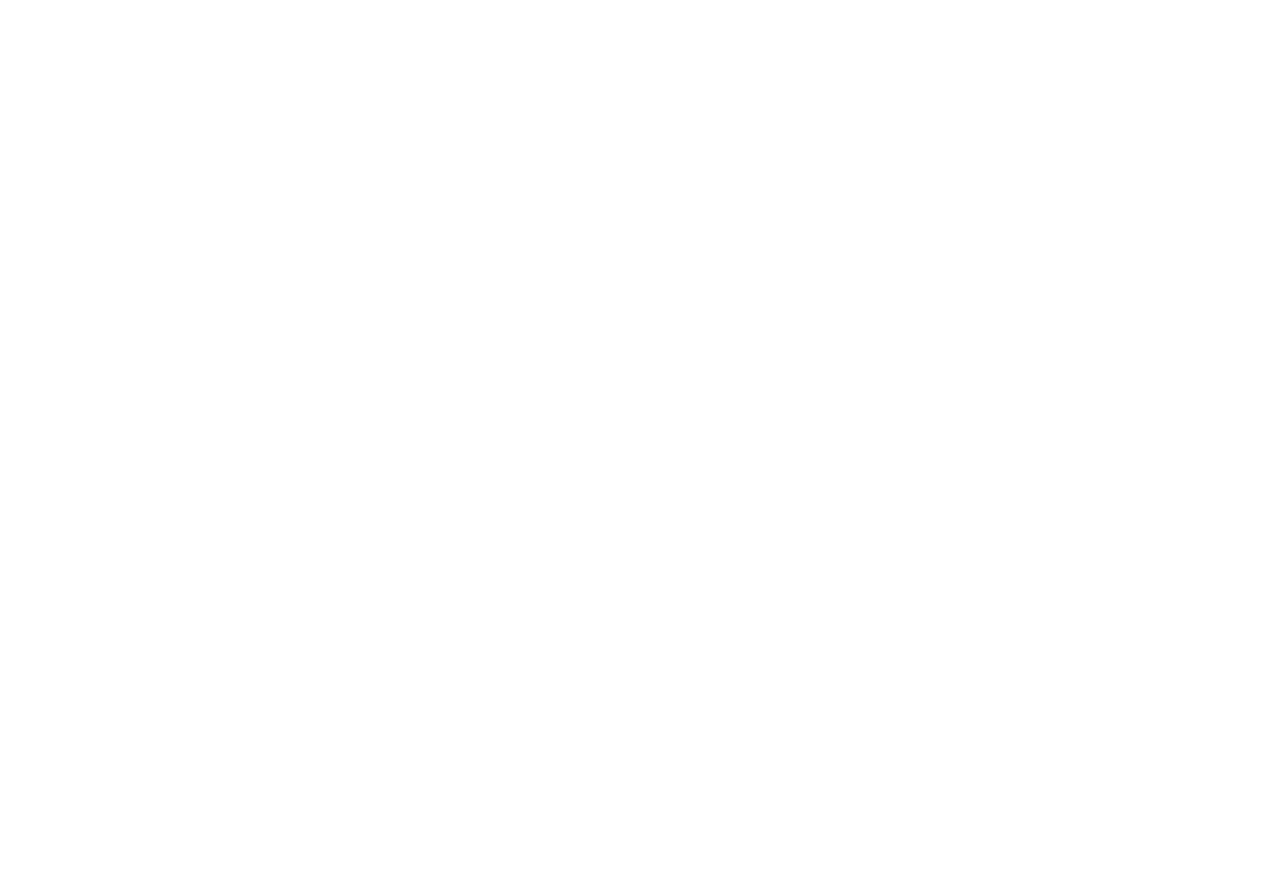
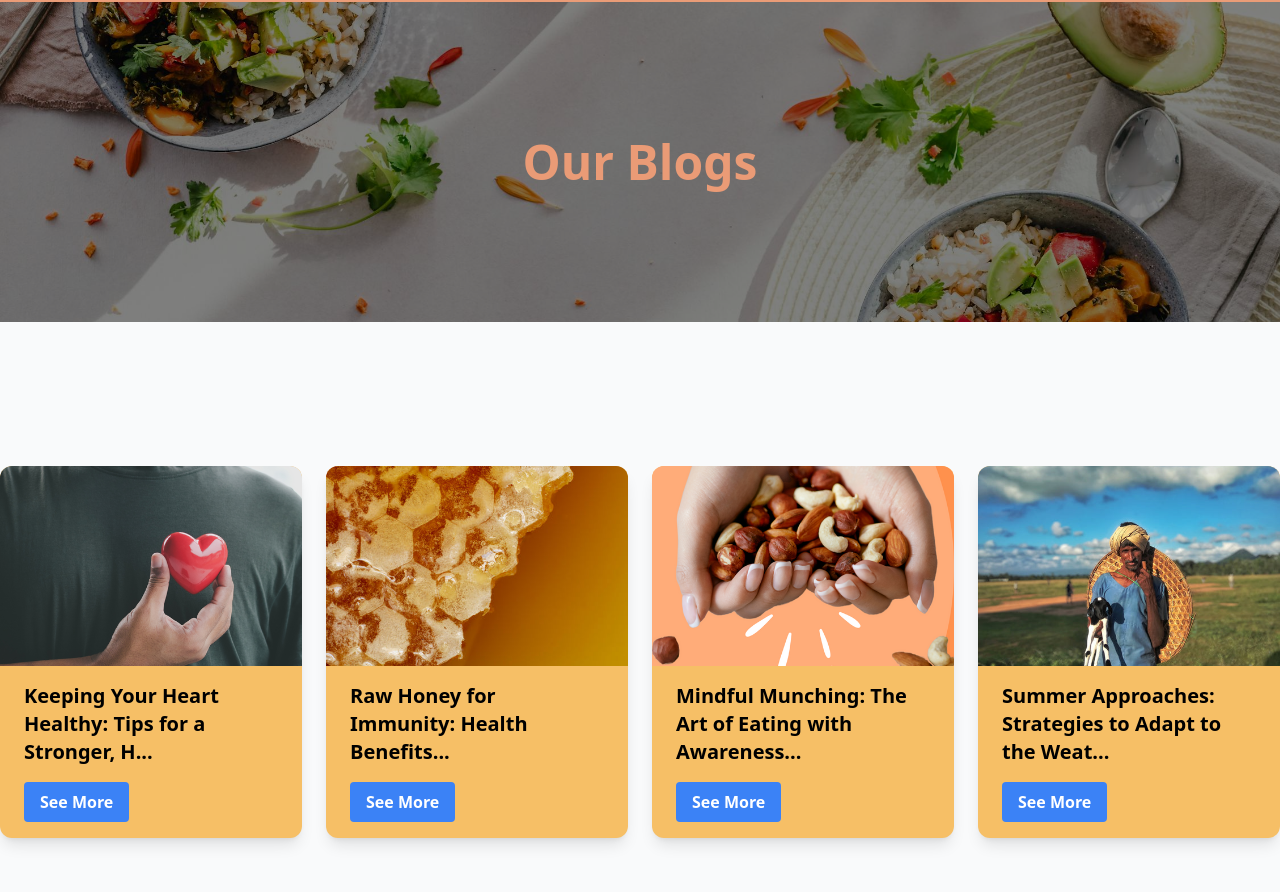
Before and after one commit to deepak-singh-jethi/rousier-food-app, a React (Vite) app: page /community in a window 1280 px wide. Before the commit this address had no page. Shown: the part 190-1082 px from the top of the page. Before the commit the page ends 800 px from the top, so only its background shows below. Built offline with nearby package versions, Linux system fonts and the light colour scheme.

Commit message:
added community page where user can show list of blogs or posts

```diff
--- a/src/App.jsx
+++ b/src/App.jsx
@@ -8,11 +8,15 @@
 import "./App.css";
 import Root from "./RouterLayout/Root";
 import Home from "./components/Home/Home";
+import LetsCook from "./RouterLayout/LetsCook";
+import Community from "./RouterLayout/Community";
 
 const router = createBrowserRouter(
   createRoutesFromElements(
     <Route path="/" element={<Root />}>
       <Route index element={<Home />}></Route>
+      <Route path="letsCook" element={<LetsCook></LetsCook>}></Route>
+      <Route path="community" element={<Community></Community>}></Route>
     </Route>
   )
 );
--- a/src/Data/Blogs.js
+++ b/src/Data/Blogs.js
@@ -10,6 +10,7 @@
     title: "Keeping Your Heart Healthy: Tips for a Stronger, Healthier Heart",
     date: "APRIL 5, 2024",
     image: heart,
+    id: 2345432534,
     content: [
       {
         heading: "Maintain a Balanced Diet",
@@ -49,6 +50,7 @@
     title: "Raw Honey for Immunity: Health Benefits",
     date: "APRIL 5, 2024",
     image: honey,
+    id: 2345432327578,
     content: [
       {
         heading: "What Makes Raw Honey Unique?",
@@ -89,6 +91,7 @@
     title: "Mindful Munching: The Art of Eating with Awareness and Intention",
     date: "APRIL 4, 2024",
     image: mindful,
+    id: 3234432327578,
     content: [
       {
         heading: "What is Mindful Munching?",
@@ -128,6 +131,7 @@
       "Summer Approaches: Strategies to Adapt to the Weather Shift and Maintain Summer Wellness",
     date: "APRIL 4, 2024",
     image: summer,
+    id: 23459900078,
     content: [
       {
         heading: "Stay Hydrated",
@@ -163,6 +167,7 @@
     title: "All You Need to Know About Going Organic",
     date: "APRIL 4, 2024",
     image: organic,
+    id: 11123452345,
     content: [
       {
         heading: "What Does 'Organic' Mean?",
@@ -195,6 +200,7 @@
     title: "A2 Ghee: Liquid Gold for Your Health",
     date: "APRIL 5, 2024",
     image: a2ghee,
+    id: 2354236543,
     content: [
       {
         heading: "What is A2 Ghee?",
--- /dev/null
+++ b/src/RouterLayout/Community.jsx
@@ -0,0 +1,34 @@
+import React from "react";
+import { useSelector } from "react-redux";
+import coverImage from "../assets/communityCover.jpeg";
+import CommunityCard from "../components/shared/CommuintyCard";
+
+const Community = () => {
+  const blogs = useSelector((state) => state.blogs);
+
+  return (
+    <main className="bg-gray-50 min-h-screen">
+      <div className="relative h-80 overflow-hidden">
+        <img
+          className="absolute inset-0 w-full h-full object-cover"
+          src={coverImage}
+          alt="Community Cover"
+        />
+        <div className="absolute inset-0 bg-black bg-opacity-50 flex items-center justify-center">
+          <h1 className="text-4xl md:text-5xl text-[#EA9B76] font-bold text-center">
+            Our Blogs
+          </h1>
+        </div>
+      </div>
+      <div className="container mx-auto w-full my-14 md:my-32">
+        <div className="grid grid-cols-1 sm:grid-cols-2 lg:grid-cols-3 xl:grid-cols-4 gap-6 justify-center mx-auto">
+          {blogs.map((blog) => (
+            <CommunityCard blog={blog} key={blog.id} />
+          ))}
+        </div>
+      </div>
+    </main>
+  );
+};
+
+export default Community;
--- /dev/null
+++ b/src/RouterLayout/LetsCook.jsx
@@ -0,0 +1,7 @@
+import React from "react";
+
+const LetsCook = () => {
+  return <div>LetsCook</div>;
+};
+
+export default LetsCook;
--- a/src/components/Home/CategoryArea.jsx
+++ b/src/components/Home/CategoryArea.jsx
@@ -3,7 +3,7 @@
 
 const CategoryArea = () => {
   return (
-    <div className="pb-20 md:my-40 container sm:mx-auto px-2 ">
+    <div className="pb-10 md:my-24 container sm:mx-auto px-2 ">
       <h1 className="text-center mt-20 mb-10 text-lg sm:text-xl md:text-4xl font-bold font-serif line-before-after">
         Shop By Category
       </h1>
--- a/src/components/Home/Community.jsx
+++ b/src/components/Home/Community.jsx
@@ -1,6 +1,7 @@
 import React from "react";
 import { blogPosts } from "../../Data/Blogs";
 import CommuintyCard from "../shared/CommuintyCard";
+import { NavLink } from "react-router-dom";
 
 const Community = () => {
   const selectedBlogs = blogPosts.slice(0, 3);
@@ -8,13 +9,20 @@
   return (
     <div className="my-16 md:my-16 bg-white">
       <div className="container mx-auto">
-        <h1 className="text-2xl md:text-4xl font-bold text-center font-serif">
+        <h1 className="text-2xl md:text-5xl font-bold text-center font-serif pb-4 md:pb-10">
           Community
         </h1>
-        <div className="grid grid-cols-1 md:grid-cols-3 gap-6 lg:gap-10 mx-auto mb-10 mt-4">
+        <div className="grid grid-cols-1 md:grid-cols-2 lg:grid-cols-3 gap-6 lg:gap-10 mx-auto mb-10 mt-4">
           {selectedBlogs.map((blog) => {
             return <CommuintyCard blog={blog} key={blog.title} />;
           })}
+        </div>
+        <div className="text-center w-full">
+          <NavLink to="/community">
+            <button className="bg-blue-500 hover:bg-blue-700 text-white font-bold py-2 px-4 rounded ">
+              See More
+            </button>
+          </NavLink>
         </div>
       </div>
     </div>
--- a/src/components/Home/CookingRosier.jsx
+++ b/src/components/Home/CookingRosier.jsx
@@ -1,6 +1,7 @@
 import React, { useState } from "react";
 import { recipies } from "../../Data/Recipies";
 import RecipeCard from "../shared/RecipeCard";
+import { NavLink } from "react-router-dom";
 
 const CookingRosier = () => {
   const [selectedIndexes, setSelectedIndexes] = useState([0, 1, 2]);
@@ -64,9 +65,11 @@
         </button>
       </div>
       <div className="text-center md:mt-10 mt-4">
-        <button className="bg-[#E7926C] px-3 py-2 rounded-lg hover:bg-blue-600 hover:text-white">
-          View all
-        </button>
+        <NavLink to="/letsCook">
+          <button className="bg-[#E7926C] px-3 py-2 rounded-lg hover:bg-blue-600 hover:text-white">
+            View all
+          </button>
+        </NavLink>
       </div>
     </div>
   );
--- a/src/components/shared/CommuintyCard.jsx
+++ b/src/components/shared/CommuintyCard.jsx
@@ -2,7 +2,7 @@
 
 const CommunityCard = ({ blog }) => {
   return (
-    <div className="max-w-xs rounded-xl  overflow-hidden shadow-lg m-4 bg-[#f4b598]">
+    <div className="max-w-xs rounded-xl  overflow-hidden shadow-lg m-4 bg-[#f6bf66] w-full mx-auto ">
       <div className="aspect-w-16 aspect-h-9">
         <img
           className="object-cover object-center w-full h-full"
@@ -12,10 +12,10 @@
         />
       </div>
       <div className="px-6 py-4">
-        <div className="font-bold text-lg md:text-xl mb-2">
+        <div className="font-bold text-md md:text-xl mb-2">
           {blog.title.substring(0, 50) + "..."}
         </div>
-        <button className="bg-blue-500 hover:bg-blue-700 text-white font-bold py-2 px-4 rounded mt-2">
+        <button className="bg-blue-500 hover:bg-blue-700 text-white font-bold py-1 px-2 md:py-2 md:px-4 rounded mt-2">
           See More
         </button>
       </div>
--- /dev/null
+++ b/src/store/blogs.js
@@ -0,0 +1,9 @@
+import { createSlice } from "@reduxjs/toolkit";
+import { blogPosts } from "../Data/Blogs.js";
+
+const initialState = blogPosts;
+
+export const blogSlice = createSlice({
+  name: "blogs",
+  initialState,
+});
--- a/src/store/index.js
+++ b/src/store/index.js
@@ -1,10 +1,12 @@
 import { configureStore } from "@reduxjs/toolkit";
 import { cartSlice } from "./cart";
 import { productSlice } from "./products";
+import { blogSlice } from "./blogs";
 
 export const store = configureStore({
   reducer: {
     products: productSlice.reducer,
     cart: cartSlice.reducer,
+    blogs: blogSlice.reducer,
   },
 });
```
Also changed, not shown: src/assets/communityCover.jpeg (added).
